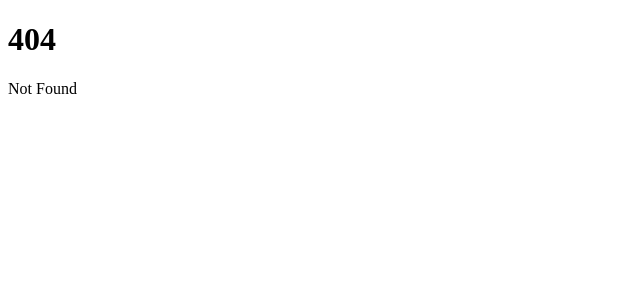
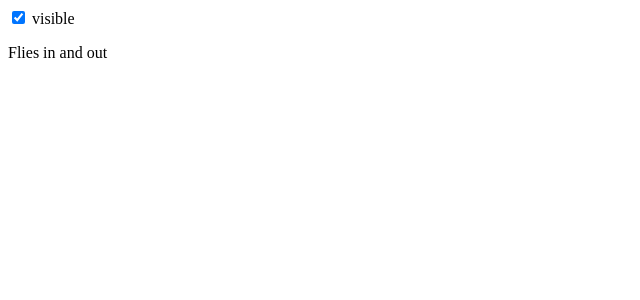
Before and after one commit to sternix/svelte5-examples, a SvelteKit app in the folder temeller/: page /transition/fly in a window 1280 px wide. Before the commit this address had no page. Shown: the top 300 px of the page, without its empty margins (0-640 px from the left). Built offline with nearby package versions, Linux system fonts and the light colour scheme.

Commit message:
fly örneği eklendi

```diff
--- /dev/null
+++ b/temeller/src/routes/transition/fly/+page.svelte
@@ -0,0 +1,13 @@
+<script>
+    import { fly } from "svelte/transition";
+    let visible = $state(true);
+</script>
+
+<label>
+    <input type="checkbox" bind:checked={visible} />
+    visible
+</label>
+
+{#if visible}
+    <p transition:fly={{ y: 200, duration: 2000 }}>Flies in and out</p>
+{/if}
```
